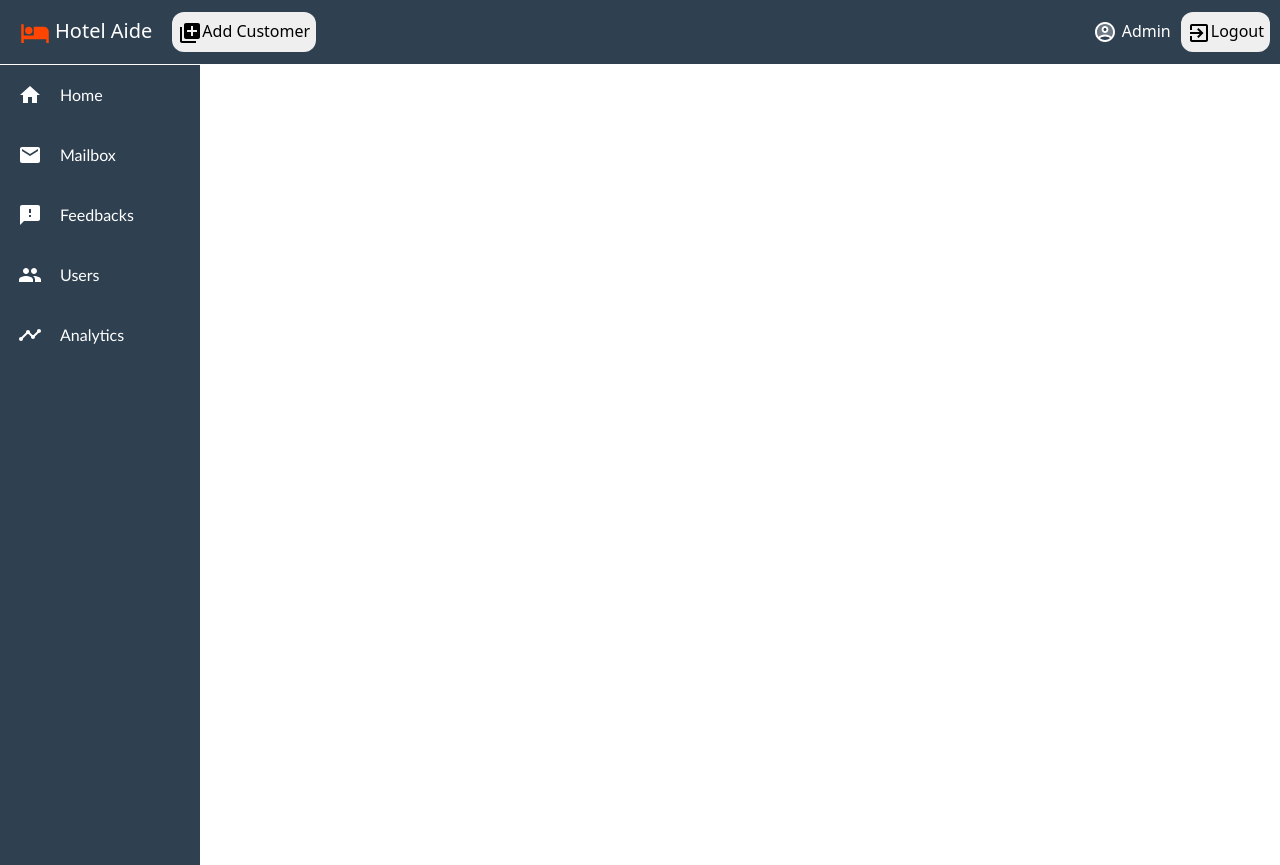
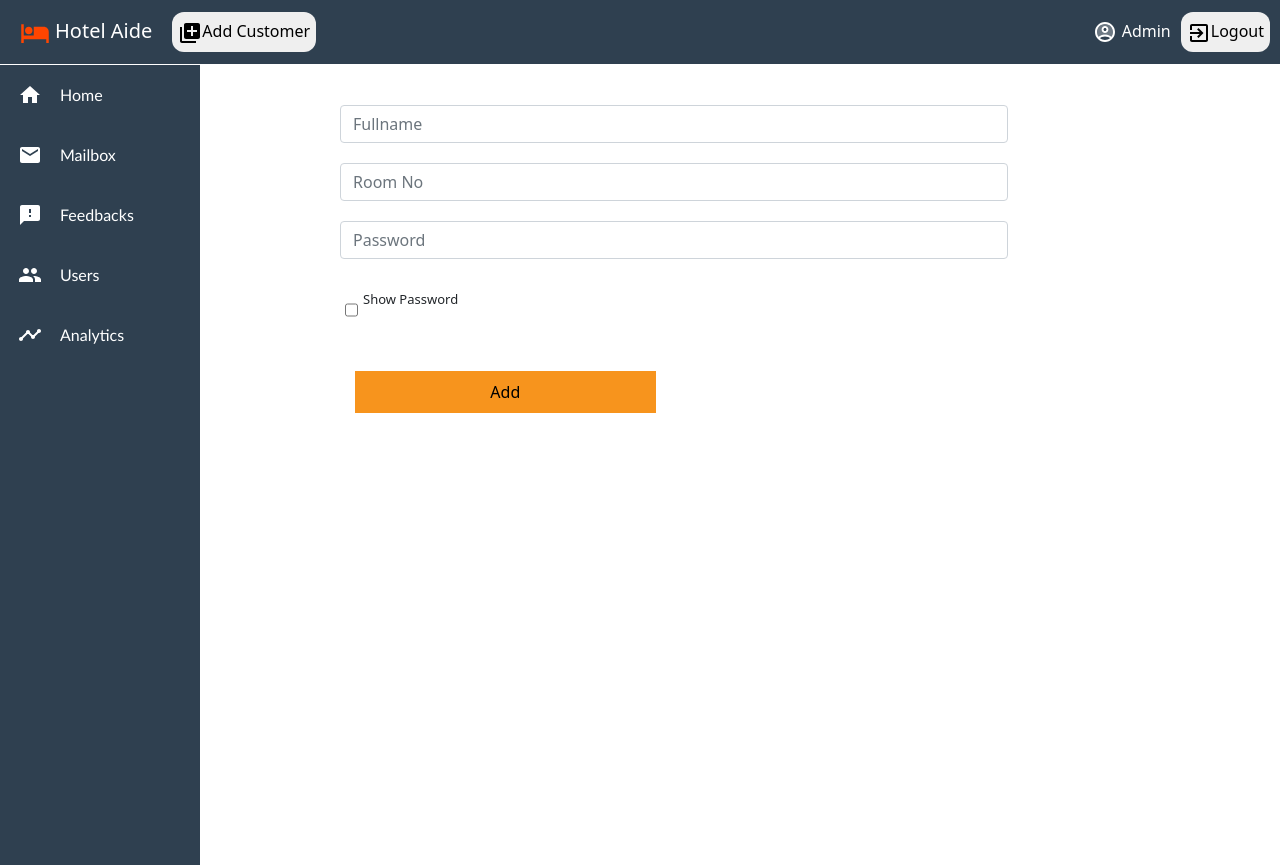
Before and after one commit to SudipRai/HotelAide-Admin, a React (Create React App) app: page /dashboard in a window 1280 px wide. Built offline with nearby package versions, Linux system fonts and the light colour scheme.

Commit message:
Customer adding

```diff
--- a/src/Pages/Admin/AddUser.js
+++ b/src/Pages/Admin/AddUser.js
@@ -0,0 +1,92 @@
+import { Component } from "react"
+import axios from 'axios';
+import {toast} from 'react-toastify';
+import 'react-toastify/dist/ReactToastify.css';
+import Header from './Header'
+import "../../App.css"
+toast.configure()
+
+class AddUser extends Component{
+    constructor(props){
+        super(props)
+        this.state={
+            roomno:"",
+            password:"",
+            fullname:"",
+            hidden:true,
+            userID:localStorage.getItem('userID'),
+
+            config : {
+              headers : {'authorization': `Bearer ${localStorage.getItem('token')}`}
+          }
+        }
+    this.toggleShow=this.toggleShow.bind(this)
+    }
+
+    inputHandler =(e)=>{
+        this.setState({
+            [e.target.name] : e.target.value
+        })
+    }
+
+    toggleShow(){
+        this.setState({
+            hidden: !this.state.hidden
+        })
+    }
+
+    register=(e)=>{
+        e.preventDefault()
+          if(this.state.email!==""&&this.state.fullname!==""&&this.state.password!=="")
+          {
+        axios.post("http://localhost:90/register", this.state,this.state.config)
+        .then((response)=>{
+            console.log(response);
+            toast.success("Added Successfully")
+            this.setState({
+                roomno:"",
+                password:"",
+                fullname:"",
+            })
+        })
+        .catch((err)=>{
+            console.log(err)
+           toast.error(`${err.response.data.message}`,{autoClose:3000})
+        })
+    }
+    else{
+        toast.error("Input field is empty")
+    }
+    }
+
+    render(){
+        return(
+           <div>
+            <div className="adduser">
+                        <form className="loginform">
+                        <div class="form-group">
+                                <input type="text" value={this.state.fullname} required autoComplete="off" className="form-control logintext"  onChange={this.inputHandler} placeholder="Fullname" name="fullname" />
+                                </div>
+
+                            <div class="form-group">
+                                <input type="email" value={this.state.roomno} required autoComplete="off" className="form-control logintext"  onChange={this.inputHandler} placeholder="Room No" name="roomno" />
+                                </div>
+
+                                <div class="form-group">
+                                <input type={this.state.hidden ? "password":"text"} value={this.state.password} autoComplete="off" className="form-control logintext" id="myInput" onChange={this.inputHandler} placeholder="Password" name="password" required/>
+                            </div>
+
+                            <div className="check">
+                                <input type="checkbox"  onClick={this.toggleShow}/>
+                                <p>Show Password</p>
+                            </div>
+                            <button type="submit" onClick={this.register} className="btnlogin">Add</button>
+                        </form>
+                    </div>
+                </div>
+
+        )
+    }
+}
+
+export default AddUser
--- a/src/Pages/Admin/AdminLogin.js
+++ b/src/Pages/Admin/AdminLogin.js
@@ -27,7 +27,7 @@ class AdminLogin extends Component{
             localStorage.setItem('token',response.data.token)
             localStorage.setItem('userID',response.data.user)
             localStorage.setItem('isAdmin',"true")
-            window.location.href = '/home'
+            window.location.href = '/dashboard'
 
 
         })
--- a/src/Pages/Container.js
+++ b/src/Pages/Container.js
@@ -10,6 +10,7 @@ function Container(){
         <div>
 
             <Route path="/addUser" component={AddUser}/>
+            <Route path="/dashboard" component={AddUser}/>
 
         </div>
         )
```
